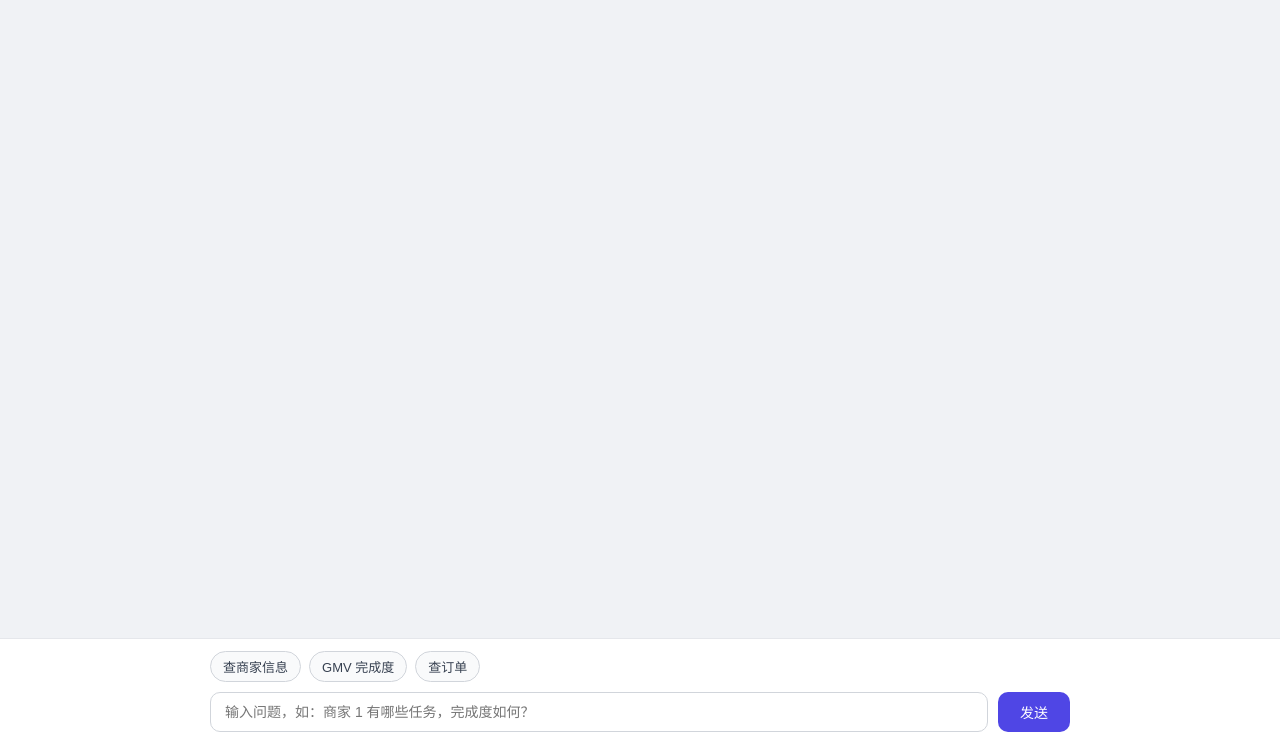
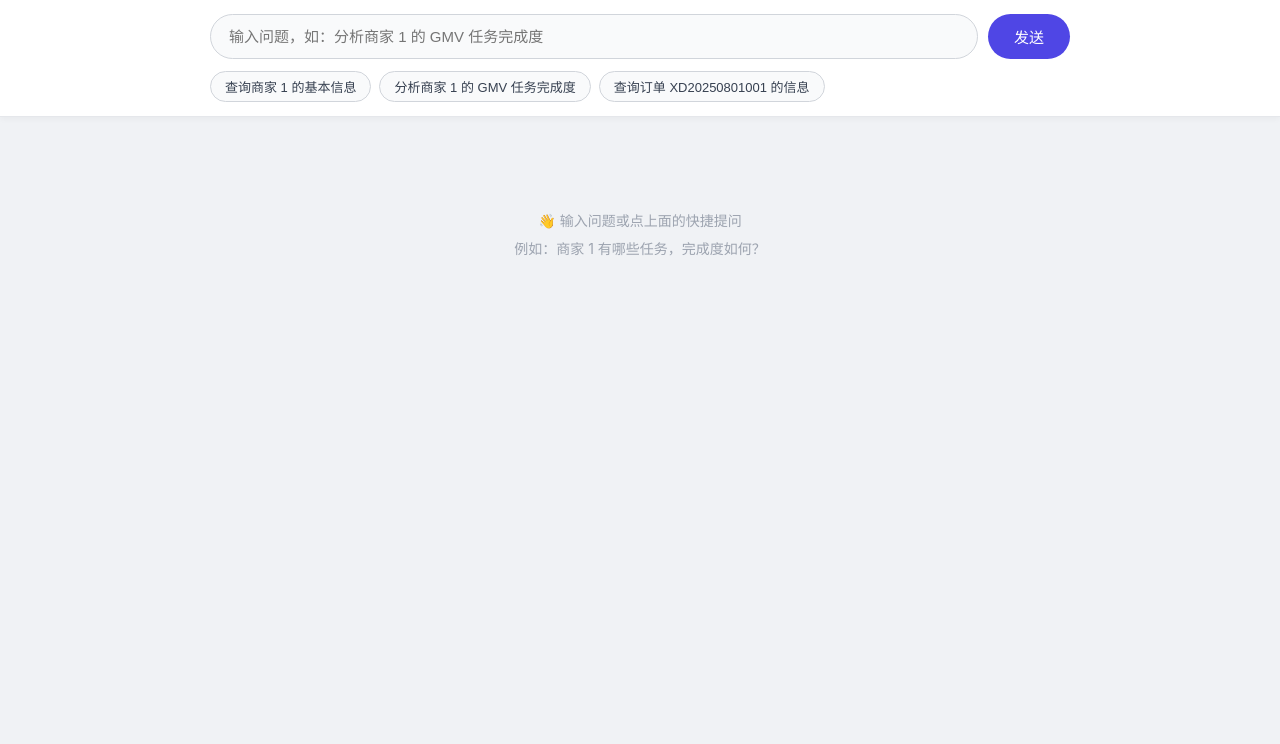
Before and after one commit to donglongjun886/merchantops-agent, a plain HTML site: page static/index.html in a window 1280 px wide. Shown: the part 56-800 px from the top of the page. Drawn offline with nearby package versions, Linux system fonts and the light colour scheme.

Commit message:
style: 页面改用 Vue3 CDN，搜索框置顶改为查询式布局

```diff
--- a/static/index.html
+++ b/static/index.html
@@ -4,6 +4,7 @@
   <meta charset="UTF-8">
   <meta name="viewport" content="width=device-width, initial-scale=1.0">
   <title>MerchantOps Agent</title>
+  <script src="https://cdn.jsdelivr.net/npm/vue@3/dist/vue.global.prod.js"></script>
   <script src="https://cdn.jsdelivr.net/npm/marked/marked.min.js"></script>
   <style>
     * { margin: 0; padding: 0; box-sizing: border-box; }
@@ -13,92 +14,111 @@
     }
     header {
       background: linear-gradient(135deg, #4f46e5, #7c3aed);
-      color: #fff; padding: 16px 24px; display: flex; align-items: baseline; gap: 12px;
+      color: #fff; padding: 14px 24px; display: flex; align-items: baseline; gap: 12px;
     }
     header h1 { font-size: 20px; font-weight: 600; }
     header span { font-size: 13px; opacity: .85; }
-    main {
-      flex: 1; overflow-y: auto; padding: 20px 24px; display: flex;
-      flex-direction: column; gap: 12px; max-width: 860px; width: 100%; margin: 0 auto;
+    /* 搜索区：固定在顶部，输入框最显眼 */
+    .search-wrap {
+      background: #fff; border-bottom: 1px solid #e5e7eb;
+      padding: 18px 24px 14px; box-shadow: 0 2px 6px rgba(0, 0, 0, .04);
     }
+    .search-inner { max-width: 860px; margin: 0 auto; display: flex; gap: 10px; }
+    .search-inner input {
+      flex: 1; padding: 13px 18px; border: 1px solid #d1d5db; border-radius: 24px;
+      font-size: 15px; outline: none; background: #f9fafb;
+    }
+    .search-inner input:focus { border-color: #4f46e5; background: #fff; box-shadow: 0 0 0 3px rgba(79, 70, 229, .15); }
+    .search-inner button {
+      background: #4f46e5; color: #fff; border: none; border-radius: 24px;
+      padding: 0 26px; font-size: 15px; cursor: pointer; white-space: nowrap;
+    }
+    .search-inner button:hover { background: #4338ca; }
+    .search-inner button:disabled { opacity: .6; cursor: not-allowed; }
+    .suggestions { max-width: 860px; margin: 12px auto 0; display: flex; gap: 8px; flex-wrap: wrap; }
+    .suggestions button {
+      border: 1px solid #d1d5db; background: #f9fafb; color: #374151;
+      padding: 5px 14px; border-radius: 999px; font-size: 13px; cursor: pointer;
+    }
+    .suggestions button:hover { border-color: #4f46e5; color: #4f46e5; }
+    /* 对话区：搜索框下方滚动 */
+    .chat {
+      flex: 1; overflow-y: auto; padding: 20px 24px;
+      max-width: 860px; width: 100%; margin: 0 auto;
+      display: flex; flex-direction: column; gap: 12px;
+    }
+    .welcome { text-align: center; color: #9ca3af; margin-top: 70px; font-size: 14px; line-height: 2; }
     .msg { max-width: 78%; padding: 10px 14px; border-radius: 12px; line-height: 1.6; font-size: 14px; }
     .msg.user { align-self: flex-end; background: #4f46e5; color: #fff; white-space: pre-wrap; }
-    .msg.assistant { align-self: flex-start; background: #fff; box-shadow: 0 1px 3px rgba(0,0,0,.08); }
+    .msg.assistant { align-self: flex-start; background: #fff; box-shadow: 0 1px 3px rgba(0, 0, 0, .08); }
     .msg.assistant table { border-collapse: collapse; margin: 6px 0; font-size: 13px; }
     .msg.assistant th, .msg.assistant td { border: 1px solid #e5e7eb; padding: 4px 10px; text-align: left; }
     .msg.assistant th { background: #f9fafb; }
     .msg.assistant code { background: #f3f4f6; padding: 1px 5px; border-radius: 4px; font-size: 13px; }
     .msg.assistant pre { background: #1f2937; color: #f9fafb; padding: 10px; border-radius: 8px; overflow-x: auto; }
     .msg.assistant h1, .msg.assistant h2, .msg.assistant h3 { font-size: 15px; margin: 8px 0 4px; }
-    footer { border-top: 1px solid #e5e7eb; background: #fff; padding: 12px 24px; }
-    .suggestions { display: flex; gap: 8px; flex-wrap: wrap; max-width: 860px; margin: 0 auto 10px; }
-    .suggestions button {
-      border: 1px solid #d1d5db; background: #f9fafb; color: #374151;
-      padding: 5px 12px; border-radius: 999px; font-size: 13px; cursor: pointer;
-    }
-    .suggestions button:hover { border-color: #4f46e5; color: #4f46e5; }
-    form { display: flex; gap: 10px; max-width: 860px; margin: 0 auto; }
-    input {
-      flex: 1; padding: 11px 14px; border: 1px solid #d1d5db; border-radius: 10px;
-      font-size: 14px; outline: none;
-    }
-    input:focus { border-color: #4f46e5; }
-    button[type="submit"] {
-      background: #4f46e5; color: #fff; border: none; padding: 0 22px;
-      border-radius: 10px; font-size: 14px; cursor: pointer;
-    }
-    button[type="submit"]:hover { background: #4338ca; }
-    button[type="submit"]:disabled { opacity: .6; cursor: not-allowed; }
-    .typing { color: #9ca3af; }
   </style>
 </head>
 <body>
+  <div id="app">
     <header>
       <h1>MerchantOps Agent</h1>
       <span>自然语言查询商家经营数据</span>
     </header>
 
-  <main id="chat"></main>
+    <!-- 搜索框置顶：查询工具的入口在最显眼位置 -->
+    <div class="search-wrap">
+      <div class="search-inner">
+        <input v-model="question" @keyup.enter="send" placeholder="输入问题，如：分析商家 1 的 GMV 任务完成度" autocomplete="off">
+        <button @click="send" :disabled="sending">{{ sending ? '思考中…' : '发送' }}</button>
+      </div>
+      <div class="suggestions">
+        <button v-for="s in suggestions" :key="s" @click="ask(s)">{{ s }}</button>
+      </div>
+    </div>
 
-  <footer>
-    <div class="suggestions">
-      <button data-q="查询商家 1 的基本信息">查商家信息</button>
-      <button data-q="分析商家 1 的 GMV 任务完成度">GMV 完成度</button>
-      <button data-q="查询订单 XD20250801001 的信息">查订单</button>
+    <main class="chat">
+      <div v-if="!messages.length" class="welcome">
+        👋 输入问题或点上面的快捷提问<br>
+        例如：商家 1 有哪些任务，完成度如何？
       </div>
-    <form id="chat-form">
-      <input id="input" placeholder="输入问题，如：商家 1 有哪些任务，完成度如何？" autocomplete="off">
-      <button type="submit" id="send">发送</button>
-    </form>
-  </footer>
+      <div v-for="(m, i) in messages" :key="i" :class="'msg ' + m.role" v-html="m.html"></div>
+    </main>
+  </div>
 
   <script>
-    const chat = document.getElementById('chat');
-    const form = document.getElementById('chat-form');
-    const input = document.getElementById('input');
-    const sendBtn = document.getElementById('send');
-
-    function escapeHtml(text) {
+    const { createApp } = Vue;
+    createApp({
+      data() {
+        return {
+          question: '',
+          sending: false,
+          suggestions: [
+            '查询商家 1 的基本信息',
+            '分析商家 1 的 GMV 任务完成度',
+            '查询订单 XD20250801001 的信息',
+          ],
+          messages: [],
+        };
+      },
+      methods: {
+        escapeHtml(text) {
           const div = document.createElement('div');
           div.textContent = text;
           return div.innerHTML;
-    }
-
-    function addMessage(role, html) {
-      const div = document.createElement('div');
-      div.className = 'msg ' + role;
-      div.innerHTML = html;
-      chat.appendChild(div);
-      chat.scrollTop = chat.scrollHeight;
-      return div;
-    }
-
-    async function send(text) {
-      if (!text.trim() || sendBtn.disabled) return;
-      addMessage('user', escapeHtml(text));
-      input.value = '';
-      sendBtn.disabled = true;
-      const loading = addMessage('assistant', '<span class="typing">思考中…</span>');
+        },
+        ask(q) {
+          this.question = q;
+          this.send();
+        },
+        async send() {
+          const text = this.question.trim();
+          if (!text || this.sending) return;
+          this.messages.push({ role: 'user', html: this.escapeHtml(text) });
+          this.question = '';
+          this.sending = true;
+          const loading = { role: 'assistant', html: '<span style="color:#9ca3af">思考中…</span>' };
+          this.messages.push(loading);
           try {
             const res = await fetch('/api/agent/chat', {
               method: 'POST',
@@ -106,18 +126,18 @@
               body: JSON.stringify({ message: text }),
             });
             const data = await res.json();
-        loading.innerHTML = marked.parse(data.answer);
+            loading.html = marked.parse(data.answer);
           } catch (err) {
-        loading.innerHTML = '请求失败：' + escapeHtml(String(err));
+            loading.html = '请求失败：' + this.escapeHtml(String(err));
           }
-      sendBtn.disabled = false;
+          this.sending = false;
+          this.$nextTick(() => {
+            const chat = document.querySelector('.chat');
             chat.scrollTop = chat.scrollHeight;
-    }
-
-    form.addEventListener('submit', (e) => { e.preventDefault(); send(input.value); });
-    document.querySelectorAll('.suggestions button').forEach((btn) => {
-      btn.addEventListener('click', () => send(btn.dataset.q));
           });
+        },
+      },
+    }).mount('#app');
   </script>
 </body>
 </html>
```
Lines whose indentation alone changed are shown as unchanged.
